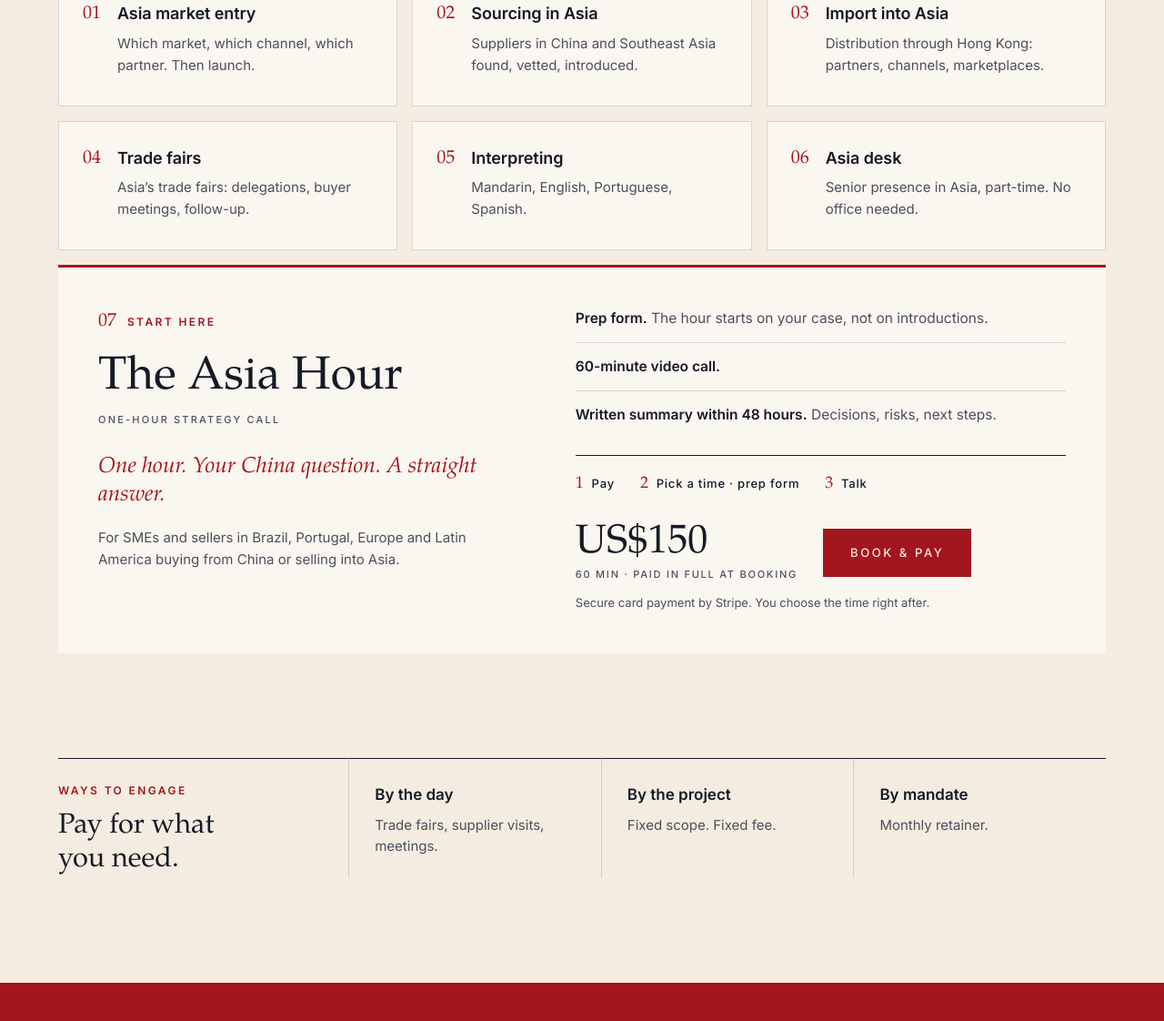
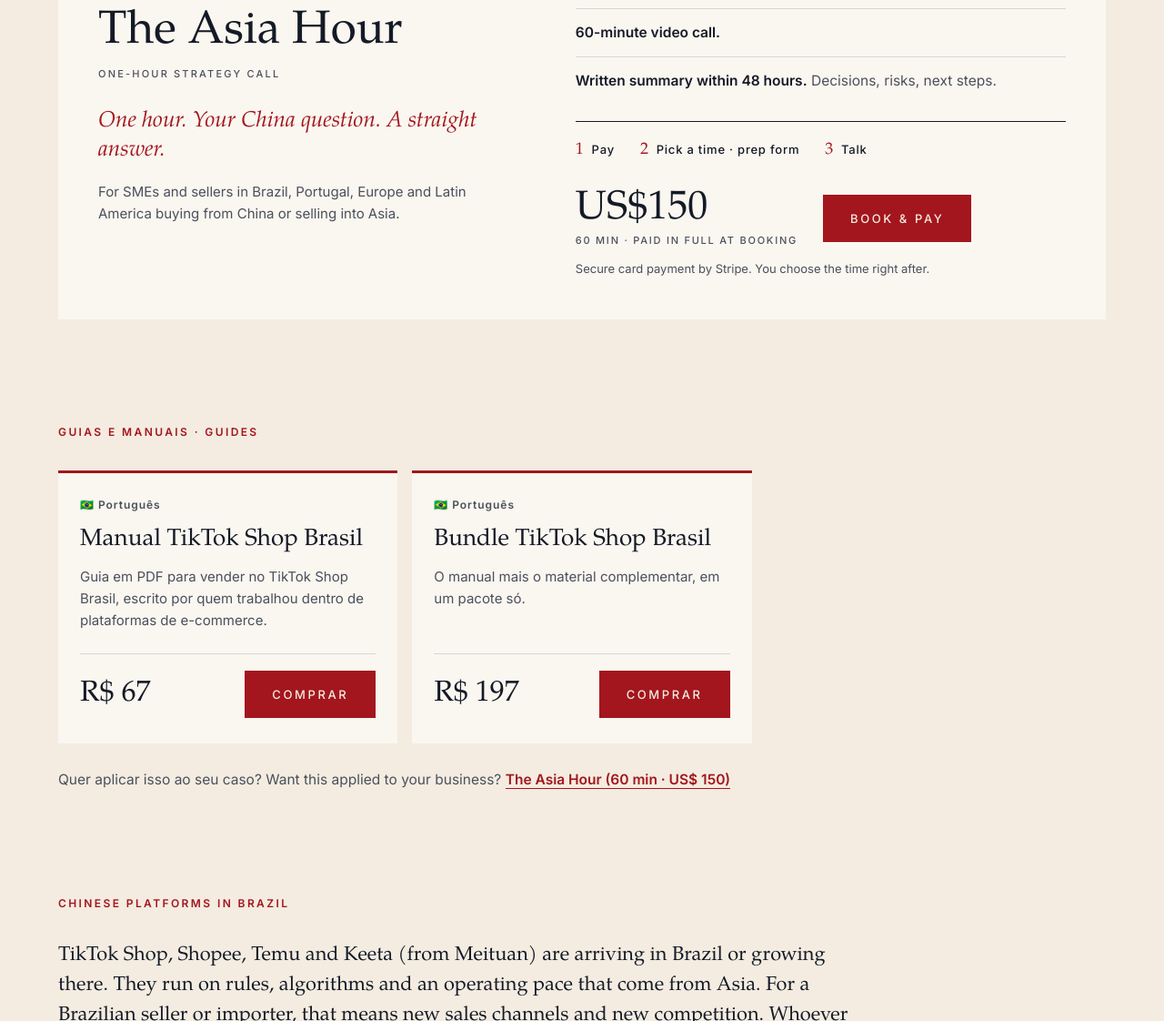
Before and after one commit to studiozanoni/yurizanoni.com, a plain HTML site: page index.html in a window 1280 px wide. Shown: the part 1678-2800 px from the top of the page at 91% size. Drawn offline with Linux system fonts and the light colour scheme.

Commit message:
Add Guias e manuais, Plataformas chinesas no Brasil, Substack link; Asia Hour above services; PT first in switcher; 'more than 10 years' everywhere

```diff
--- a/index.html
+++ b/index.html
@@ -4,7 +4,7 @@
 <meta charset="utf-8">
 <meta name="viewport" content="width=device-width, initial-scale=1">
 <title>Yuri Zanoni · Asia &amp; International Business</title>
-<meta name="description" content="Expand into Asia. Source from it. Sell into it. Hong Kong-based, Mandarin-speaking advisor. Fifteen years inside Alibaba, ByteDance and Amazon.">
+<meta name="description" content="Expand into Asia. Source from it. Sell into it. Hong Kong-based, Mandarin-speaking advisor. More than 10 years inside Alibaba, ByteDance and Amazon.">
 <meta name="theme-color" content="#F4ECE1">
 <meta property="og:title" content="Yuri Zanoni · Asia & International Business">
 <meta property="og:description" content="Expand into Asia. Source from it. Sell into it.">
@@ -25,8 +25,8 @@
     </span>
   </a>
   <nav class="lang" aria-label="Language">
+    <a href="#pt" data-lang="pt" lang="pt-BR">PT</a>
     <a href="#en" data-lang="en" lang="en">EN</a>
-    <a href="#pt" data-lang="pt" lang="pt-BR">PT</a>
     <a href="#zh" data-lang="zh" lang="zh-Hant">中文</a>
   </nav>
 </header>
@@ -39,13 +39,13 @@
     </h1>
     <p class="sub">
       <span data-i18n="sub1">Hong Kong-based. Mandarin-speaking. Italian-Brazilian.</span>
-      <span data-i18n="sub2">Fifteen years inside Alibaba, ByteDance and Amazon. Now on your side of the table.</span>
+      <span data-i18n="sub2">More than 10 years inside Alibaba, ByteDance and Amazon. Now on your side of the table.</span>
     </p>
     <a class="btn" href="mailto:contact@yurizanoni.com?subject=Brief" data-i18n="cta">Send the brief</a>
   </section>
 
   <section class="numbers wrap" aria-label="Numbers">
-    <div class="num"><span class="n">15</span><span class="label" data-i18n="n1">Years in<br>global commerce</span></div>
+    <div class="num"><span class="n">10+</span><span class="label" data-i18n="n1">Years in<br>global commerce</span></div>
     <div class="num"><span class="n">6</span><span class="label" data-i18n="n2">Languages,<br>Mandarin included</span></div>
     <div class="num"><span class="n">4</span><span class="label" data-i18n="n3">Continents<br>worked across</span></div>
     <div class="num"><span class="n">5</span><span class="label" data-i18n="n4">Global brands<br>built from inside</span></div>
@@ -67,20 +67,10 @@
     </ul>
   </section>
 
-  <section class="services wrap" id="services">
-    <h2 class="kicker" data-i18n="services">Services</h2>
-    <ol class="svc">
-      <li><span class="i">01</span><div><h3 data-i18n="s1t">Asia market entry</h3><p data-i18n="s1p">Which market, which channel, which partner. Then launch.</p></div></li>
-      <li><span class="i">02</span><div><h3 data-i18n="s2t">Sourcing in Asia</h3><p data-i18n="s2p">Suppliers in China and Southeast Asia found, vetted, introduced.</p></div></li>
-      <li><span class="i">03</span><div><h3 data-i18n="s3t">Import into Asia</h3><p data-i18n="s3p">Distribution through Hong Kong: partners, channels, marketplaces.</p></div></li>
-      <li><span class="i">04</span><div><h3 data-i18n="s4t">Trade fairs</h3><p data-i18n="s4p">Asia’s trade fairs: delegations, buyer meetings, follow-up.</p></div></li>
-      <li><span class="i">05</span><div><h3 data-i18n="s5t">Interpreting</h3><p data-i18n="s5p">Mandarin, English, Portuguese, Spanish.</p></div></li>
-      <li><span class="i">06</span><div><h3 data-i18n="s6t">Asia desk</h3><p data-i18n="s6p">Senior presence in Asia, part-time. No office needed.</p></div></li>
-    </ol>
-
+  <section class="hour-sec wrap" aria-label="The Asia Hour">
     <article class="hour" id="asia-hour" aria-labelledby="hour-title">
       <div class="hour-head">
-        <p class="hour-kicker"><span class="i">07</span> <span data-i18n="hk">Start here</span></p>
+        <p class="hour-kicker"><span data-i18n="hk">Start here</span></p>
         <h3 class="hour-title" id="hour-title">The Asia Hour</h3>
         <p class="hour-sub" data-i18n="hsub">One-hour strategy call</p>
         <p class="hour-promise" data-i18n="hp">One hour. Your China question. A straight answer.</p>
@@ -107,6 +97,49 @@
         </div>
       </div>
     </article>
+  </section>
+
+  <section class="guides wrap" id="guias" aria-labelledby="guides-title">
+    <h2 class="kicker" id="guides-title">Guias e manuais · Guides</h2>
+    <div class="guide-group" data-group="pt">
+      <div class="guide-cards">
+        <article class="guide" lang="pt-BR">
+          <p class="guide-lang">🇧🇷 Português</p>
+          <h3>Manual TikTok Shop Brasil</h3>
+          <p class="guide-desc">Guia em PDF para vender no TikTok Shop Brasil, escrito por quem trabalhou dentro de plataformas de e-commerce.</p>
+          <div class="guide-buy"><span class="guide-price">R$ 67</span><a class="btn guide-btn" href="https://pay.kiwify.com.br/tuaNCGh" target="_blank" rel="noopener">Comprar</a></div>
+        </article>
+        <article class="guide" lang="pt-BR">
+          <p class="guide-lang">🇧🇷 Português</p>
+          <h3>Bundle TikTok Shop Brasil</h3>
+          <p class="guide-desc">O manual mais o material complementar, em um pacote só.</p>
+          <div class="guide-buy"><span class="guide-price">R$ 197</span><a class="btn guide-btn" href="https://pay.kiwify.com.br/MYZOyaX" target="_blank" rel="noopener">Comprar</a></div>
+        </article>
+      </div>
+    </div>
+    <p class="guides-more"><span lang="pt-BR">Quer aplicar isso ao seu caso?</span> <span lang="en">Want this applied to your business?</span> <a href="#asia-hour">The Asia Hour (60 min · US$ 150)</a></p>
+  </section>
+
+  <section class="cnbr wrap" id="plataformas-chinesas" aria-labelledby="cnbr-title">
+    <h2 class="kicker" id="cnbr-title" data-i18n="cnt">Chinese platforms in Brazil</h2>
+    <p class="cnbr-text" data-i18n="cnp">TikTok Shop, Shopee, Temu and Keeta (from Meituan) are arriving in Brazil or growing there. They run on rules, algorithms and an operating pace that come from Asia. For a Brazilian seller or importer, that means new sales channels and new competition. Whoever understands how these platforms work from the inside moves first.</p>
+    <div class="cnbr-ctas">
+      <a class="btn" href="https://pay.kiwify.com.br/tuaNCGh" target="_blank" rel="noopener">Manual TikTok Shop Brasil</a>
+      <a class="btn btn-line" href="#asia-hour">The Asia Hour</a>
+    </div>
+  </section>
+
+  <section class="services wrap" id="services">
+    <h2 class="kicker" data-i18n="services">Services</h2>
+    <ol class="svc">
+      <li><span class="i">01</span><div><h3 data-i18n="s1t">Asia market entry</h3><p data-i18n="s1p">Which market, which channel, which partner. Then launch.</p></div></li>
+      <li><span class="i">02</span><div><h3 data-i18n="s2t">Sourcing in Asia</h3><p data-i18n="s2p">Suppliers in China and Southeast Asia found, vetted, introduced.</p></div></li>
+      <li><span class="i">03</span><div><h3 data-i18n="s3t">Import into Asia</h3><p data-i18n="s3p">Distribution through Hong Kong: partners, channels, marketplaces.</p></div></li>
+      <li><span class="i">04</span><div><h3 data-i18n="s4t">Trade fairs</h3><p data-i18n="s4p">Asia’s trade fairs: delegations, buyer meetings, follow-up.</p></div></li>
+      <li><span class="i">05</span><div><h3 data-i18n="s5t">Interpreting</h3><p data-i18n="s5p">Mandarin, English, Portuguese, Spanish.</p></div></li>
+      <li><span class="i">06</span><div><h3 data-i18n="s6t">Asia desk</h3><p data-i18n="s6p">Senior presence in Asia, part-time. No office needed.</p></div></li>
+    </ol>
+
   </section>
 
   <section class="engage wrap">
@@ -138,6 +171,7 @@
   <div class="wrap band-foot">
     <span data-i18n="foot1">Asia · Europe · Latin America</span>
     <span data-i18n="foot2">Hong Kong-based · Mandarin-speaking</span>
+    <a class="foot-link" href="https://yurizanoni.substack.com" target="_blank" rel="noopener">Substack</a>
   </div>
 </footer>
 <script src="site.js"></script>
--- a/site.js
+++ b/site.js
@@ -6,7 +6,7 @@
       h1a: "Expanda para a Ásia.",
       h1b: "Compre de lá. <span class=\"nw\">Venda para lá.</span>",
       sub1: "Baseado em Hong Kong. Fala mandarim. Ítalo-brasileiro.",
-      sub2: "Quinze anos dentro do Alibaba, da ByteDance e da Amazon. Agora do seu lado da mesa.",
+      sub2: "Mais de 10 anos dentro do Alibaba, da ByteDance e da Amazon. Agora do seu lado da mesa.",
       cta: "Enviar o briefing",
       n1: "Anos em<br>comércio global",
       n2: "Idiomas,<br>mandarim incluído",
@@ -44,6 +44,8 @@
       hper: "60 min · pagamento integral na reserva",
       hcta: "Reservar e pagar",
       hnote: "Pagamento seguro com cartão via Stripe. Você escolhe o horário logo depois.",
+      cnt: "Plataformas chinesas no Brasil",
+      cnp: "TikTok Shop, Shopee, Temu e Keeta (da Meituan) estão chegando ou crescendo no Brasil. Elas funcionam com regras, algoritmos e um ritmo de operação que vêm da Ásia. Para quem vende ou importa no Brasil, isso significa novos canais de venda e nova concorrência. Quem entende como essas plataformas funcionam por dentro sai na frente.",
       engage: "Formas de contratar",
       engageLine: "Pague só pelo<br>que precisa.",
       w1t: "Por dia", w1p: "Feiras, visitas a fornecedores, reuniões.",
@@ -62,7 +64,7 @@
       h1a: "進軍亞洲。",
       h1b: "從亞洲採購，<span class=\"nw\">向亞洲銷售。</span>",
       sub1: "常駐香港，能說普通話，意大利裔巴西人。",
-      sub2: "曾在阿里巴巴、字節跳動及亞馬遜工作十五年，如今站在您這一邊。",
+      sub2: "曾在阿里巴巴、字節跳動及亞馬遜工作超過10年，如今站在您這一邊。",
       cta: "發送需求",
       n1: "年全球商務經驗",
       n2: "種語言，包括普通話",
@@ -100,6 +102,8 @@
       hper: "60 分鐘 · 預約時全額付款",
       hcta: "預約並付款",
       hnote: "經 Stripe 安全刷卡付款，付款後即可選擇時間。",
+      cnt: "中國平台在巴西",
+      cnp: "TikTok Shop、Shopee、Temu 及美團旗下的 Keeta 正進入巴西或在當地擴展。這些平台的規則、演算法和營運節奏源自亞洲。對巴西賣家和進口商而言，這意味著新的銷售渠道，也意味著新的競爭。了解平台內部運作的人，就能搶先一步。",
       engage: "合作方式",
       engageLine: "按需付費，<br>用多少付多少。",
       w1t: "按日", w1p: "展會、供應商考察、商務會議。",
@@ -140,7 +144,7 @@
     var d = T[lang];
     nodes.forEach(function (el) {
       var k = el.getAttribute("data-i18n");
-      if (d[k] != null) el.innerHTML = d[k];
+      el.innerHTML = d[k] != null ? d[k] : T.en[k];
     });
     document.title = d._title;
     document.documentElement.lang = LANG_ATTR[lang];
--- a/styles.css
+++ b/styles.css
@@ -202,3 +202,45 @@ html[lang="zh-Hant"] .hour-kicker, html[lang="zh-Hant"] .hour-sub, html[lang="zh
 }
 html[lang="zh-Hant"] .hour-kicker { font-size: 14px; }
 html[lang="zh-Hant"] .hour-sub, html[lang="zh-Hant"] .hour-price .per { font-size: 13px; }
+
+/* Asia Hour as its own section (above Guias e manuais and services) */
+.hour-sec { padding-top: clamp(80px, 9vw, 128px); }
+.hour-sec .hour { margin-top: 0; }
+
+/* Guias e manuais · Guides */
+.guides { padding-top: clamp(80px, 9vw, 128px); }
+.guide-group + .guide-group { margin-top: 16px; }
+.guide-cards { display: grid; grid-template-columns: repeat(3, 1fr); gap: 16px; }
+.guide { background: var(--paper); border-top: 3px solid var(--scarlet); padding: 26px 24px 28px; display: flex; flex-direction: column; }
+.guide-lang { font-size: 12px; font-weight: 600; letter-spacing: .08em; color: var(--ink-2); margin-bottom: 14px; }
+.guide h3 { font-family: var(--serif); font-weight: 400; font-size: 26px; line-height: 1.2; margin-bottom: 12px; }
+.guide-desc { font-size: 15px; line-height: 1.6; color: var(--ink-2); margin-bottom: 24px; }
+.guide-buy { margin-top: auto; display: flex; align-items: center; justify-content: space-between; gap: 16px; border-top: 1px solid var(--line); padding-top: 18px; }
+.guide-price { font-family: var(--serif); font-size: 32px; line-height: 1; }
+.guide-btn { margin-top: 0; white-space: nowrap; }
+.guides-more { margin-top: 28px; font-size: 15.5px; color: var(--ink-2); }
+.guides-more a { color: var(--scarlet); font-weight: 600; text-decoration: none; border-bottom: 1px solid currentColor; }
+
+/* Plataformas chinesas no Brasil */
+.cnbr { padding-top: clamp(80px, 9vw, 128px); }
+.cnbr-text { font-family: var(--serif); font-size: clamp(19px, 1.7vw, 23px); line-height: 1.5; max-width: 40em; }
+.cnbr-ctas { display: flex; flex-wrap: wrap; gap: 14px; margin-top: 32px; }
+.cnbr-ctas .btn { margin-top: 0; }
+.btn-line { background: transparent; color: var(--scarlet); box-shadow: inset 0 0 0 1px var(--scarlet); }
+.btn-line:hover { background: var(--scarlet); color: var(--cream); }
+html[lang="zh-Hant"] .cnbr-text { letter-spacing: .04em; }
+
+/* footer Substack link */
+.foot-link { color: inherit; text-decoration: none; border-bottom: 1px solid rgba(244, 236, 225, .45); }
+.foot-link:hover { border-bottom-color: var(--cream); }
+
+@media (max-width: 1080px) { .guide-cards { grid-template-columns: repeat(2, 1fr); } }
+@media (max-width: 760px) {
+  .guide-cards { grid-template-columns: 1fr; gap: 12px; }
+  .guide { padding: 22px 20px 24px; }
+  .guide h3 { font-size: 22px; }
+  .cnbr-ctas { flex-direction: column; }
+  .cnbr-ctas .btn { text-align: center; }
+  .band-foot .foot-link { align-self: flex-start; }
+}
+.lang a { white-space: nowrap; }
```
